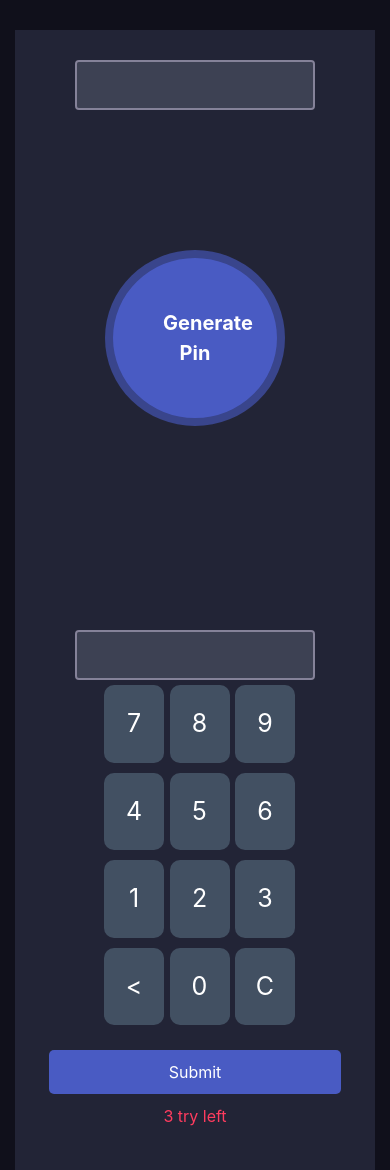
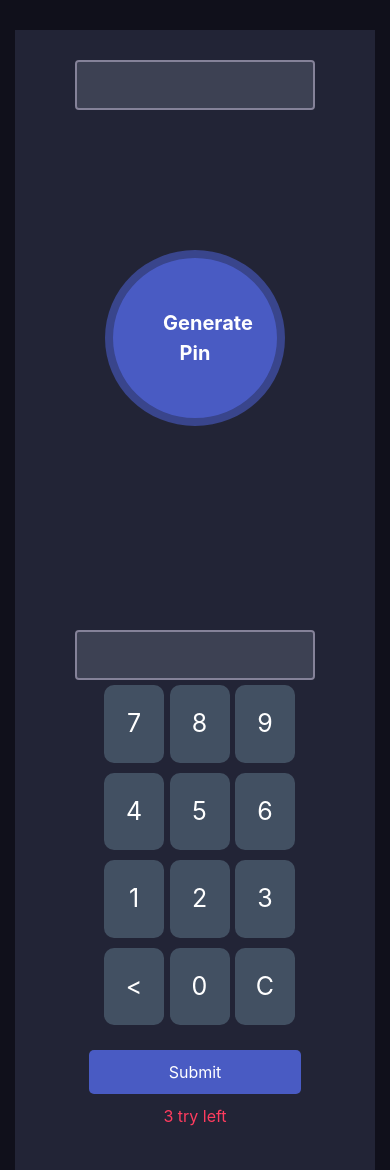
Before and after one commit to tanvir-taqi/pin-code, a plain HTML site: page index.html in a window 390 px wide. Drawn offline with nearby package versions, Linux system fonts and the light colour scheme.

Commit message:
responsive

```diff
--- a/style.css
+++ b/style.css
@@ -82,7 +82,7 @@ color: #E0B612;
 .submit-btn {
     border: none;
     margin-top: 20px;
-    padding: 10px 120px;
+    padding: 10px 80px;
     border-radius: 5px;
     background: #495BC3;
     color: #fff;
```
